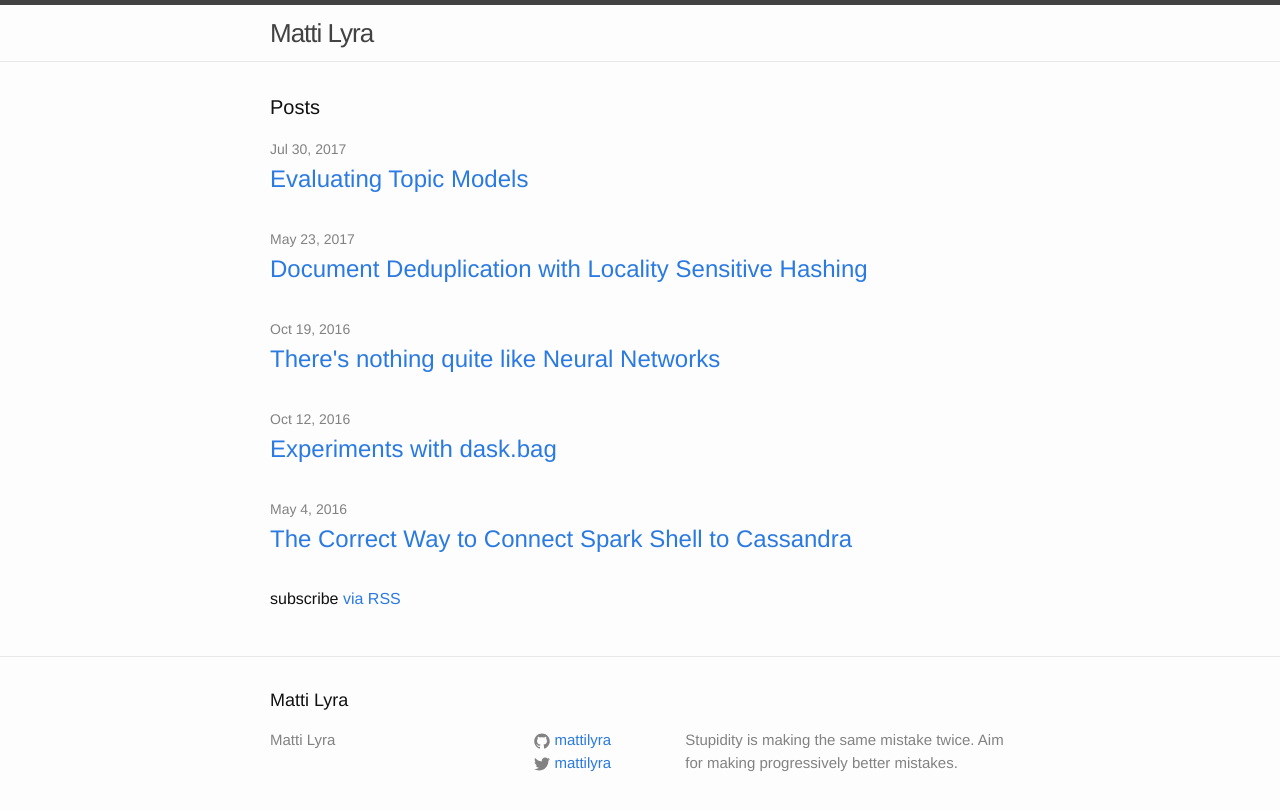
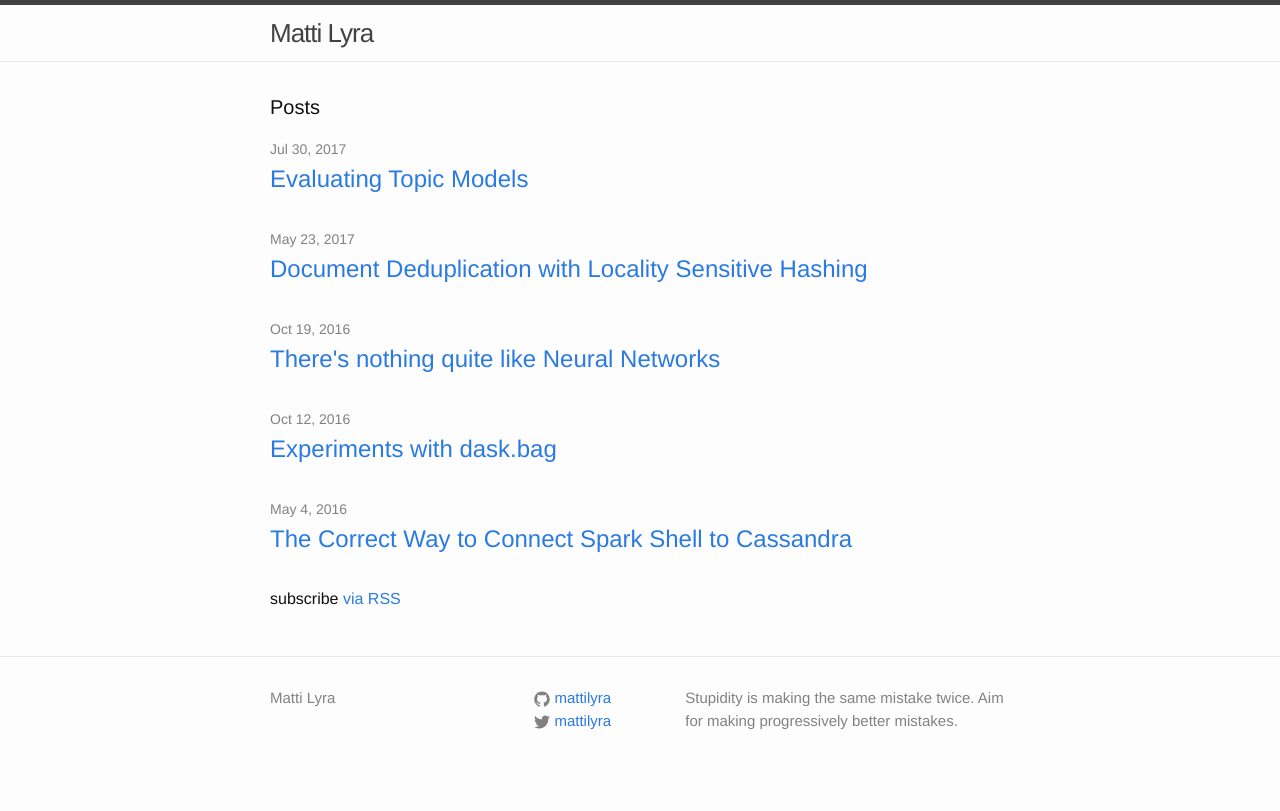
Before and after one commit to mattilyra/mattilyra.github.io, a Jekyll site: the page built from index.html, in a window 1280 px wide. Shown: the top 811 px of the page. Built offline with Jekyll 4.4.1, drawn with Linux system fonts in a browser that asks for light colours.

Commit message:
Minor optical changes.

```diff
--- a/_config.yml
+++ b/_config.yml
@@ -6,8 +6,8 @@
 # 'jekyll serve'. If you change this file, please restart the server process.
 
 # Site settings
-title: Matti Lyra
-email:
+title: "Matti Lyra"
+email: ""
 description: > # this means to ignore newlines until "baseurl:"
   Stupidity is making the same mistake twice. Aim for making progressively better mistakes.
 baseurl: ""
--- a/_includes/footer.html
+++ b/_includes/footer.html
@@ -2,7 +2,7 @@
 
   <div class="wrapper">
 
-    <h2 class="footer-heading">{{ site.title }}</h2>
+          <!-- <h2 class="footer-heading">{{ site.title }}</h2> -->
 
     <div class="footer-col-wrapper">
       <div class="footer-col footer-col-1">
```
